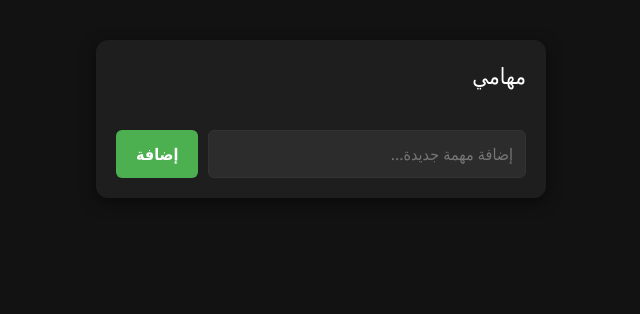
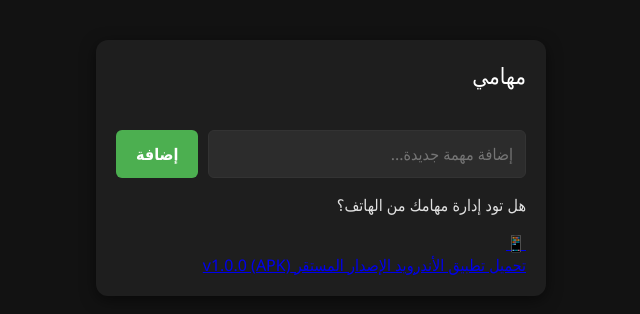
Before and after one commit to webAppLearner/SimpleToDoWebsite, a website: page public/index.html in a window 1280 px wide. Shown: the whole page, without its empty margins (319-959 px from the left). Drawn offline with nearby package versions, Linux system fonts and the light colour scheme; no server answers.

Commit message:
Update index.html

```diff
--- a/public/index.html
+++ b/public/index.html
@@ -17,11 +17,22 @@
             <input type="text" id="main-input" placeholder="إضافة مهمة جديدة..." autocomplete="off">
             <button id="submit-btn">إضافة</button>
         </div>
+
+        <div class="download-section">
+            <p>هل تود إدارة مهامك من الهاتف؟</p>
+            <a href="/app-release.apk" class="download-btn" download>
+                <span class="btn-icon">📱</span>
+                <div class="btn-text">
+                    <span class="btn-title">تحميل تطبيق الأندرويد</span>
+                    <span class="btn-subtitle">الإصدار المستقر v1.0.0 (APK)</span>
+                </div>
+            </a>
+        </div>
     </div>
 
     <div id="chat-view" class="container hidden">
         <div id="chat-header">
-            <h2>لا تنسى ان تبتسم ايه الجميل</h2>
+            <h2>مزامنة المشروع</h2>
             <span id="typing-indicator" class="hidden">شخص ما يكتب...</span>
         </div>
         <div id="chat-messages"></div>
```
